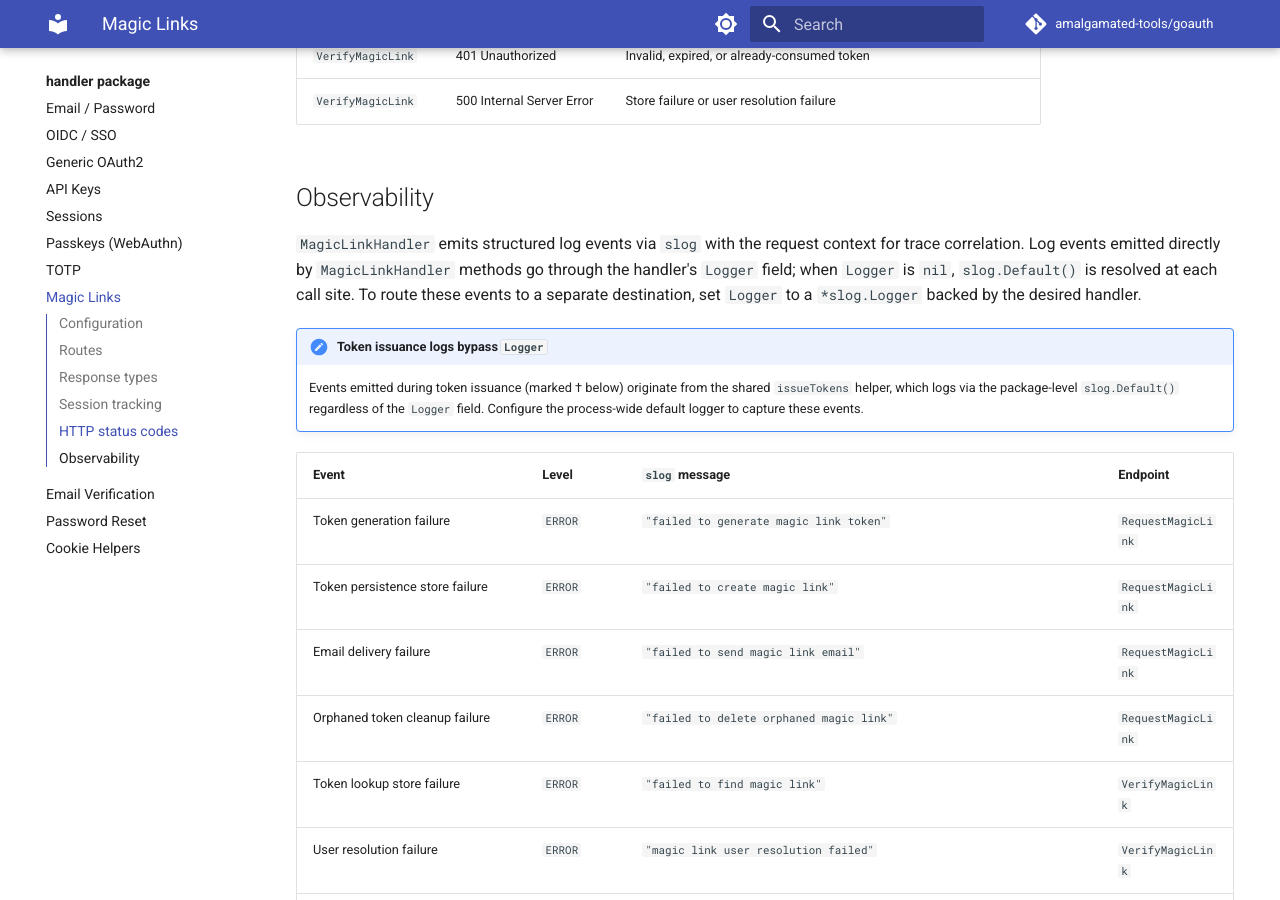
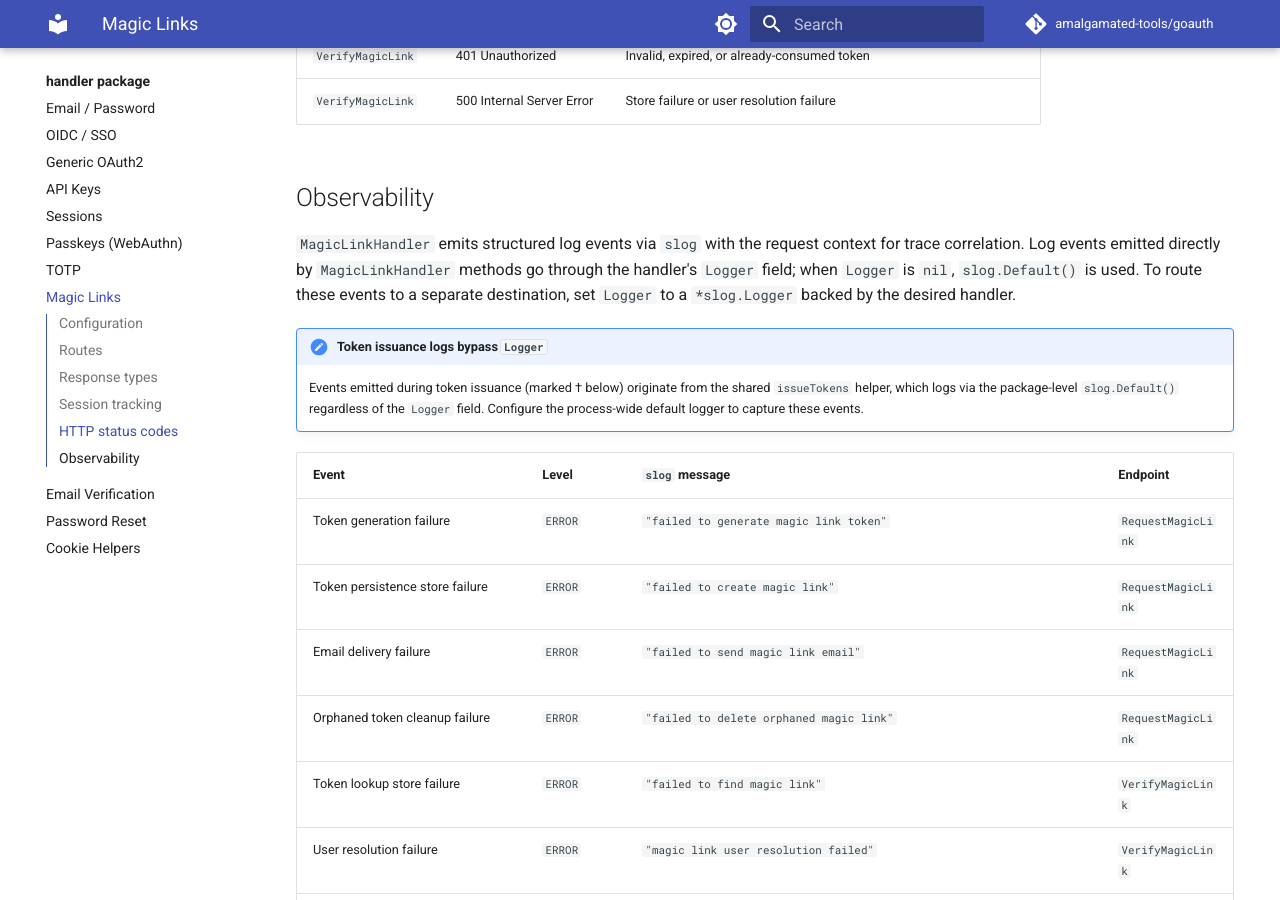
Before and after one commit to amalgamated-tools/goauth, an MkDocs documentation site: the page built from docs/handler/magic-links.md, in a window 1280 px wide and 900 px high, scrolled down 2255 px. Built offline with MkDocs 1.6.1 and Material for MkDocs 9.7.7, drawn with Linux system fonts in a browser that asks for light colours; comment, search, counter and statistics services are not loaded.

Commit message:
docs(handler): align MagicLinkHandler observability wording with other handlers (#505)
After PR #497 refactored MagicLinkHandler to use the shared logOrDefault
helper (consistent with all other handlers), the Observability section wording
was slightly inconsistent: it said "resolved at each call site" while every
other handler doc says "is used". Align to the standard phrasing.

Co-authored-by: github-actions[bot] <41898282+github-actions[bot]@users.noreply.github.com>
Co-authored-by: Copilot <223556219+Copilot@users.noreply.github.com>

```diff
--- a/docs/handler/magic-links.md
+++ b/docs/handler/magic-links.md
@@ -76,7 +76,7 @@ Session tracking and refresh token rotation work identically to `AuthHandler`
 
 ## Observability
 
-`MagicLinkHandler` emits structured log events via `slog` with the request context for trace correlation. Log events emitted directly by `MagicLinkHandler` methods go through the handler's `Logger` field; when `Logger` is `nil`, `slog.Default()` is resolved at each call site. To route these events to a separate destination, set `Logger` to a `*slog.Logger` backed by the desired handler.
+`MagicLinkHandler` emits structured log events via `slog` with the request context for trace correlation. Log events emitted directly by `MagicLinkHandler` methods go through the handler's `Logger` field; when `Logger` is `nil`, `slog.Default()` is used. To route these events to a separate destination, set `Logger` to a `*slog.Logger` backed by the desired handler.
 
 !!! note "Token issuance logs bypass `Logger`"
     Events emitted during token issuance (marked † below) originate from the shared `issueTokens` helper, which logs via the package-level `slog.Default()` regardless of the `Logger` field. Configure the process-wide default logger to capture these events.
```
